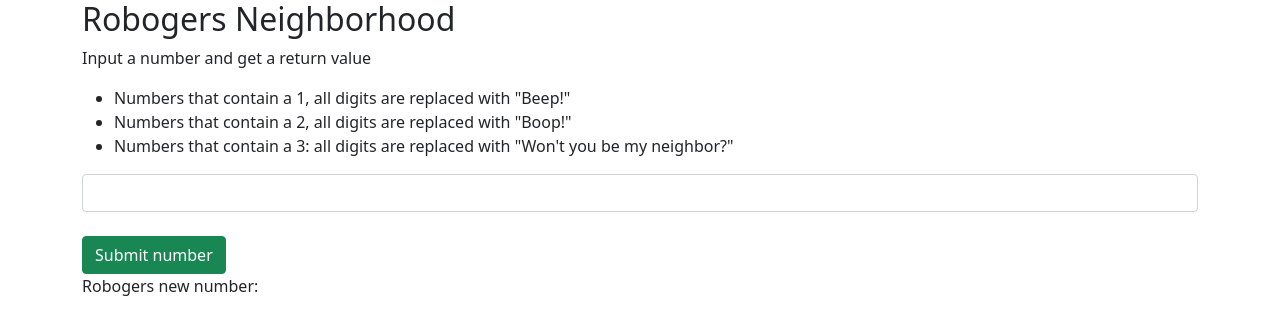
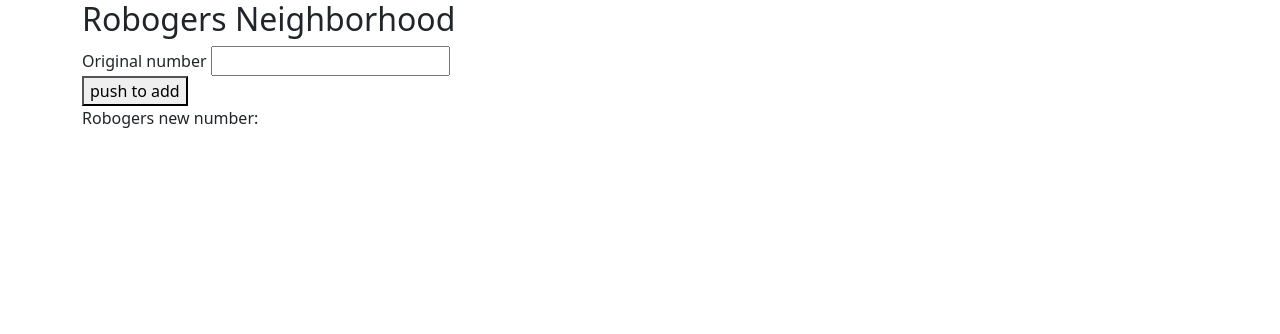
Before and after one commit to bradennelson123/Robogers-Neighborhood, a plain HTML site: page index.html in a window 1280 px wide. Drawn offline with Linux system fonts and the light colour scheme.

Commit message:
add new form features, incomplete function

```diff
--- a/index.html
+++ b/index.html
@@ -11,20 +11,19 @@
   <div class="container">
       <h2>Robogers Neighborhood</h2>
 
-    <form id="word-counter">
-      <div class="form-group">
-        <p>Input a number and get a return value</p>
-        <ul>
-          <li>Numbers that contain a 1, all digits are replaced with "Beep!"</li>
-          <li> Numbers that contain a 2, all digits are replaced with "Boop!"</li>
-          <li> Numbers that contain a 3: all digits are replaced with "Won't you be my neighbor?"</li>
-        </ul>
-        <input type="text" id="text-passage" name="text-passage" class="form-control">
-        <br>
-        <button type="submit" class="btn btn-success">Submit number</button>
+    <form>
+      <div class="form-box">
+        <label for ="number"> Original number</label>
+        <input type="number" id="number" />
       </div>
+    <div class ="form-box">
+      <button id = "btn"> push to add</button>
+
+
+    </div>
     </form>
-    <p>Robogers new number: <span id="total-count"></span></p>
+    <p>Robogers new number:</p>
+    <p id="PText"></p>
     <br>
   </div>
 </body>
--- a/js/scripts.js
+++ b/js/scripts.js
@@ -0,0 +1,23 @@
+
+// Business Logic
+
+// create array
+let numberValue = [];
+
+const addNumber = (ev)=> {
+ev.preventDefault(); // stop the form from submitting
+let numberValue = {
+getElementById('number)'.value
+}
+}
+
+
+
+
+
+
+
+
+
+
+// UI Logic
```
Also changed, not shown: 1 other file.
